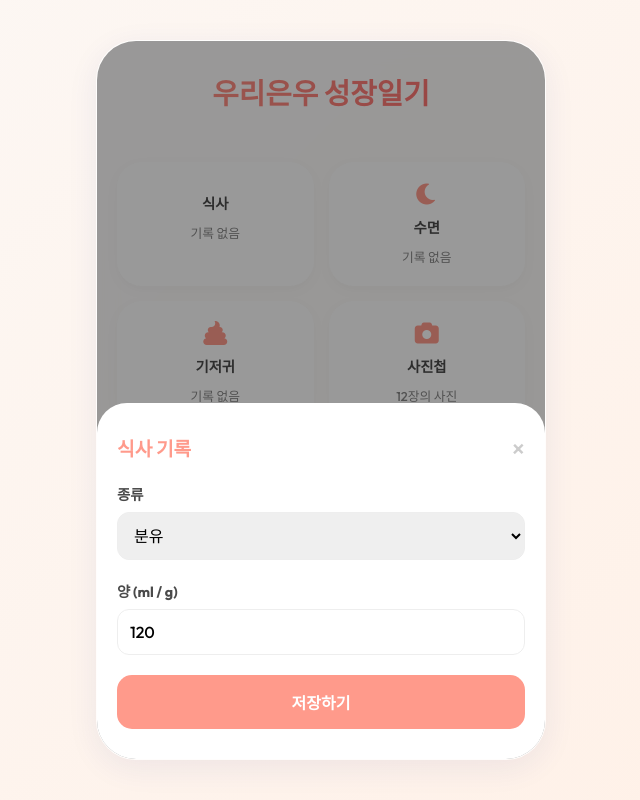
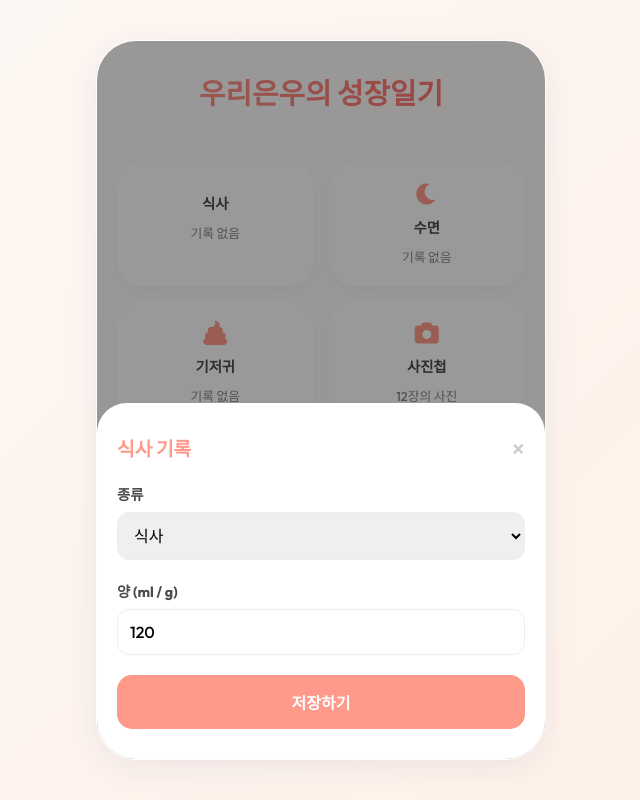
Before and after one commit to kosstink-star/eunu-diary, an Electron app: page index.html in a window 1280 px wide. Both pictures are taken after a click on the button 809 px from the left and 490 px from the top of the page. Shown: the whole page, without its empty margins (319-959 px from the left). Drawn offline with Linux system fonts and the light colour scheme.

Commit message:
Update title and feed options to '식사/간식'

```diff
--- a/app.js
+++ b/app.js
@@ -97,9 +97,8 @@ document.addEventListener('DOMContentLoaded', () => {
                     <div class="form-group">
                         <label>종류</label>
                         <select id="input-sub-type">
-                            <option value="분유">분유</option>
-                            <option value="모유">모유</option>
-                            <option value="이유식">이유식</option>
+                            <option value="식사">식사</option>
+                            <option value="간식">간식</option>
                         </select>
                     </div>
                     <div class="form-group">
--- a/index.html
+++ b/index.html
@@ -4,7 +4,7 @@
 <head>
     <meta charset="UTF-8">
     <meta name="viewport" content="width=device-width, initial-scale=1.0">
-    <title>우리아이 성장일기 - Childcare Diary</title>
+    <title>우리은우 성장일기 - Eunu's Diary</title>
     <meta name="description" content="우리 은우의 성장을 기록하고 관리하는 스마트한 육아 다이어리">
     <meta name="theme-color" content="#ff9a8b">
     <link rel="manifest" href="manifest.json">
@@ -16,7 +16,7 @@
 <body>
     <div id="app">
         <header>
-            <h1>우리은우 성장일기</h1>
+            <h1>우리은우의 성장일기</h1>
         </header>
 
         <main class="dashboard">
```
